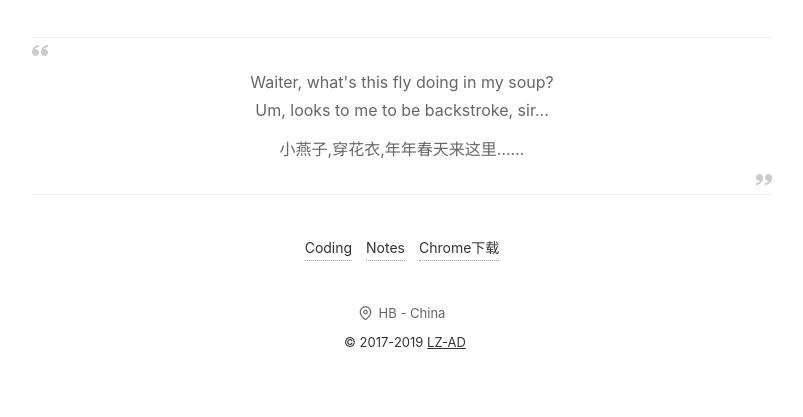
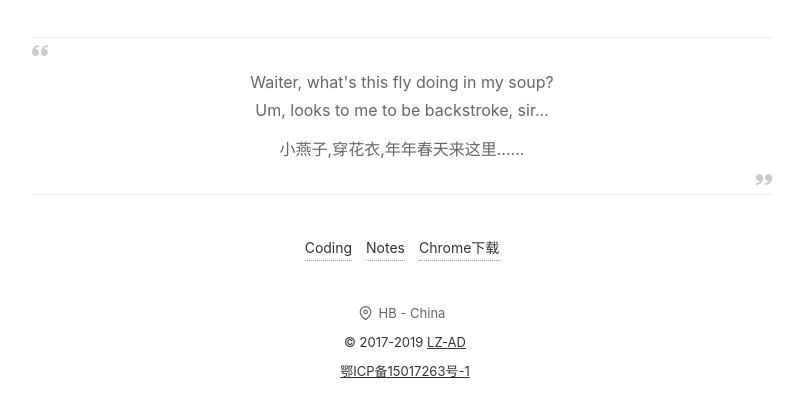
Before and after one commit to aixiu/HomePage, a plain HTML site: page index.html in a window 1280 px wide. Shown: the part 161-578 px from the top of the page, without its empty margins (238-1041 px from the left). Drawn offline with Linux system fonts and the light colour scheme; files whose address does not match are found by name.

Commit message:
up date beiban NUM

```diff
--- a/index.html
+++ b/index.html
@@ -1,5 +1,6 @@
 <!doctype html>
 <html lang="zh" class="no-js light">
+<!-- <html lang="zh" class="no-js dark">   暗色CSS -->
 <head>
   <meta charset="utf-8">
   <meta http-equiv="X-UA-Compatible" content="IE=edge">
@@ -39,6 +40,9 @@
     </div>
     <div class="location-one">
       <span class="location-text animate-slide-in-down">© 2017-2019 <a href="/" style="animate-slide-in-down">LZ-AD</a></span>
+    </div>
+    <div class="location-one">
+      <span class="location-text animate-slide-in-down"><a href="https://beian.miit.gov.cn/" style="animate-slide-in-down">鄂ICP备15017263号-1</a></span>
     </div>
     <div class="relocating">
       Navigating to: <span class="relocate-location"></span>...
```
